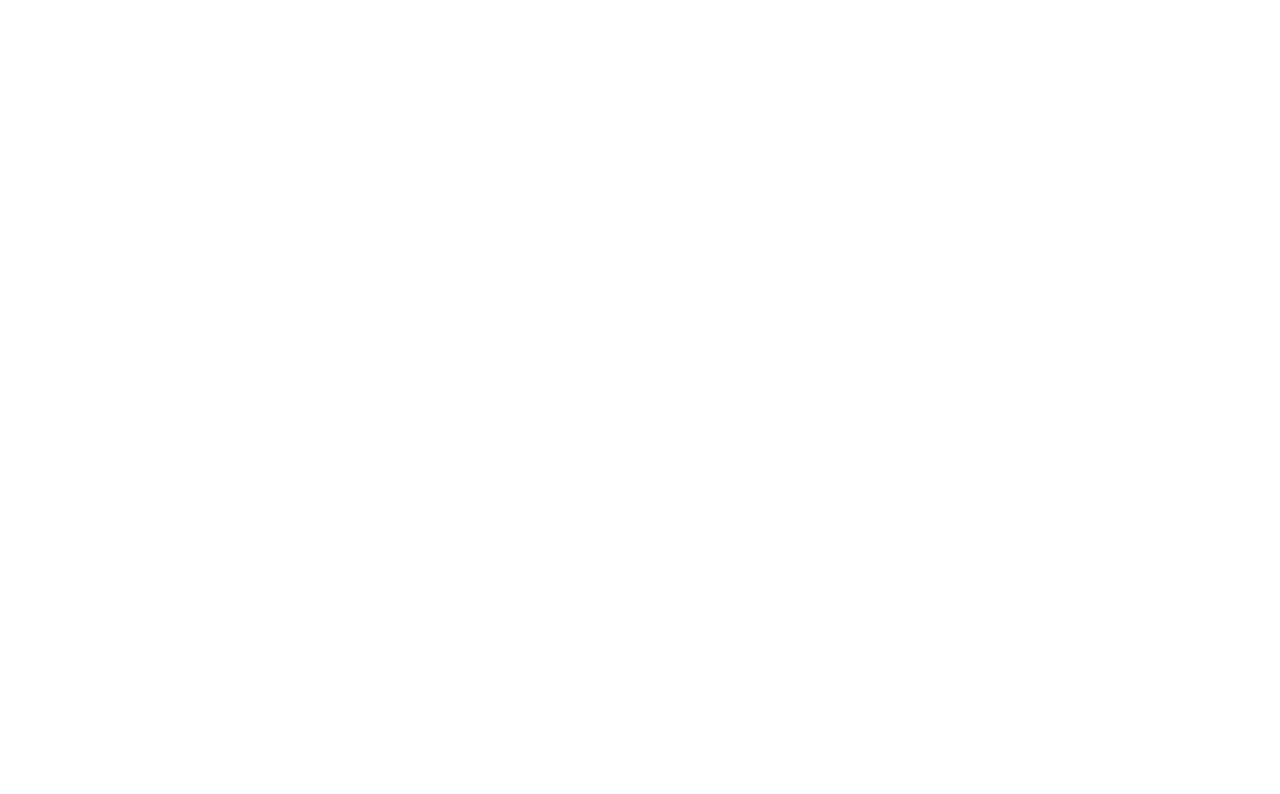
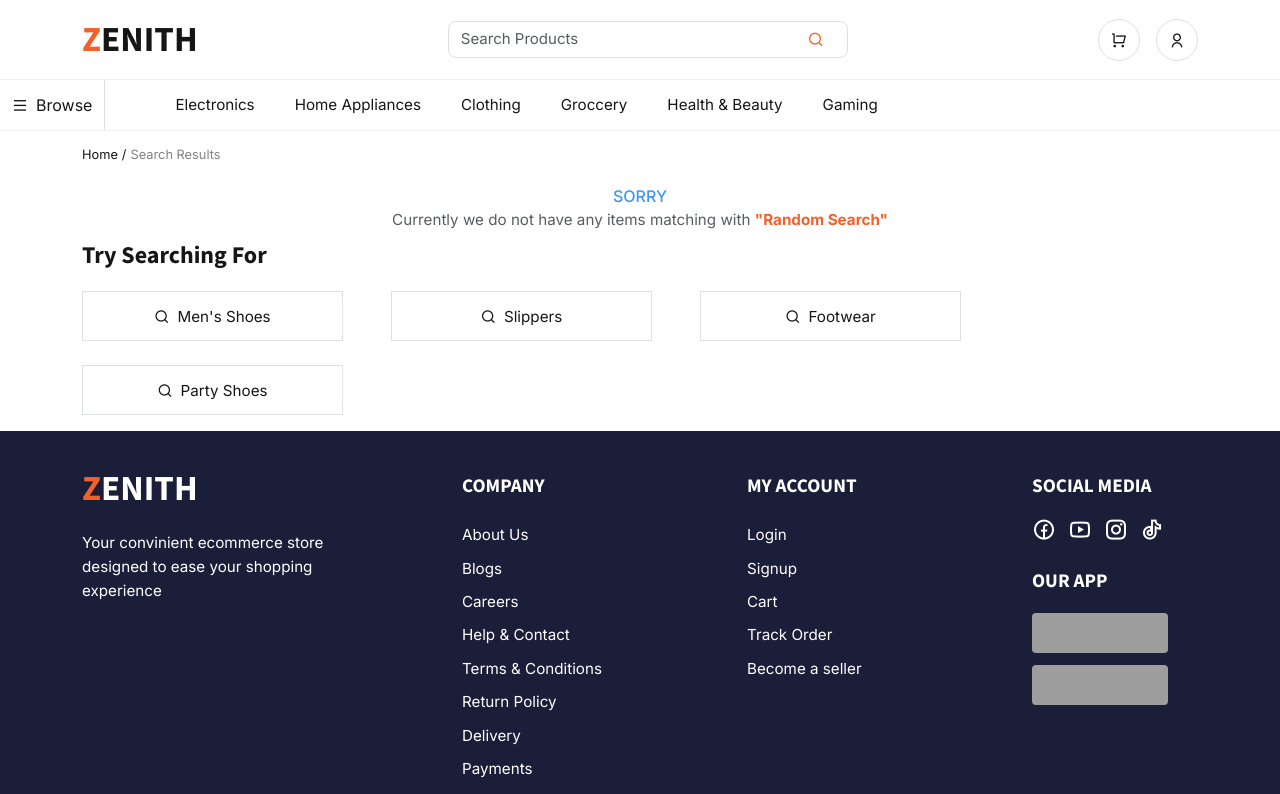
Before and after one commit to psujan/ecommerce-template, a React (Vite) app: page /search-results-empty in a window 1280 px wide. Before the commit this address had no page. Shown: the top 794 px of the page. Built offline with nearby package versions, Linux system fonts and the light colour scheme; grey boxes are pictures that could not be loaded.

Commit message:
feat : empty search

```diff
--- a/src/data/pages.js
+++ b/src/data/pages.js
@@ -1,44 +1,48 @@
 export const Pages = [
   {
-    name:'Home',
-    path:"/home",
+    name: "Home",
+    path: "/home",
   },
   {
-    name:'Product Detail',
-    path:'/product-detail'
+    name: "Product Detail",
+    path: "/product-detail",
   },
   {
-    name:'Shop By Category',
-    path:'/shop-by-category'
+    name: "Shop By Category",
+    path: "/shop-by-category",
   },
   {
-    name:'Shop By Collection',
-    path:'/shop-by-collection'
+    name: "Shop By Collection",
+    path: "/shop-by-collection",
   },
   {
-    name:'Shop By Deal',
-    path:'/shop-by-deal'
+    name: "Shop By Deal",
+    path: "/shop-by-deal",
   },
   {
-    name:'Cart',
-    path:'/cart'
+    name: "Cart",
+    path: "/cart",
   },
   {
-    name:'Checkout',
-    path:'/checkout'
+    name: "Checkout",
+    path: "/checkout",
   },
   {
-    name:'Login',
-    path:'/login'
+    name: "Login",
+    path: "/login",
   },
   {
-    name:'Register',
-    path:'/register'
+    name: "Register",
+    path: "/register",
   },
   {
-    name:'Search Results',
-    path: '/search-results'
-  }
+    name: "Search Results",
+    path: "/search-results",
+  },
+  {
+    name: "Empty Search",
+    path: "/search-results-empty",
+  },
   /**
    * <Route path="/" element={<Homepage />} />
       <Route path="/product-detail" element={<ProductDetail />} />
@@ -50,4 +54,4 @@
       <Route path="/login" element={<Login />} />
       <Route path="/register" element={<Registration />} />
    */
-]
+];
--- /dev/null
+++ b/src/pages/SearchResults/EmptySearch.jsx
@@ -0,0 +1,39 @@
+import PageLayout from "../../components/layouts/PageLayout";
+import Breadcrumb from "../../components/ui/Breadcrumb";
+import RelatedSearch from "./partials/RelatedSearch";
+
+const BREADCRUMB_ITEMS = [
+  {
+    title: "Search Results",
+    link: "/",
+  },
+];
+
+export default function EmptySearch() {
+  return (
+    <PageLayout>
+      <Breadcrumb breadcrumbItems={[...BREADCRUMB_ITEMS]} />
+      <section className="">
+        <div className="container">
+          <div className="row my-3 p-row no-gutters">
+            <div className="col-lg-12">
+              <span className="text-center pb-2 d-block text-uppercase text-secondary fw-medium">
+                Sorry {}
+              </span>
+              <p className="text-muted text-center fs-text">
+                Currently we do not have any items matching with{" "}
+                <span className="text-primary fw-bold">
+                  {'"Random Search"'}
+                </span>
+              </p>
+            </div>
+          </div>
+          <div className="row gap-4 my-3">
+            <h3 className="fw-bold">Try Searching For</h3>
+            <RelatedSearch />
+          </div>
+        </div>
+      </section>
+    </PageLayout>
+  );
+}
--- a/src/route.jsx
+++ b/src/route.jsx
@@ -9,6 +9,7 @@
 import Login from "./pages/Auth/Login";
 import Registration from "./pages/Auth/Registration";
 import SearchResults from "./pages/SearchResults/SearchResults";
+import EmptySearch from "./pages/SearchResults/EmptySearch";
 
 export default function AppRoutes() {
   return (
@@ -23,6 +24,8 @@
       <Route path="/login" element={<Login />} />
       <Route path="/register" element={<Registration />} />
       <Route path="/search-results" element={<SearchResults />} />
+      <Route path="/search-results-empty" element={<EmptySearch />} />
+
     </Routes>
   );
 }
```
